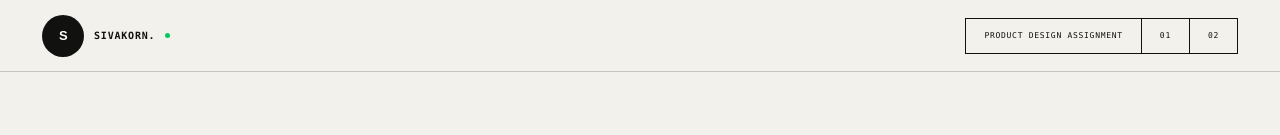
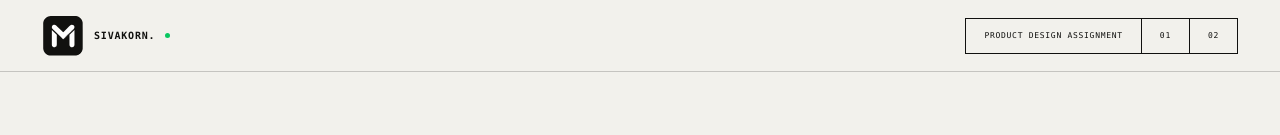
Before and after one commit to gridboxes/LMWN-Challenge, a Next.js app: page / in a window 1280 px wide. Shown: the top 135 px of the page. Built offline with nearby package versions, Linux system fonts and the light colour scheme.

Commit message:
Use black supplied logo mark

```diff
--- a/app/globals.css
+++ b/app/globals.css
@@ -26,6 +26,8 @@ main { overflow: clip; }
 .header-home { font-weight: 700; }
 .wordmark { display: flex; align-items: center; gap: 10px; font-weight: 700; }
 .wordmark span { display: grid; place-items: center; width: 36px; height: 36px; border-radius: 50%; background: var(--ink); color: var(--paper); font-family: var(--font-geist-sans); letter-spacing: -.08em; }
+.wordmark .brand-mark,.simple-brand .brand-mark { flex:0 0 auto; border-radius:0; background:transparent url('/l-mark.svg') center / contain no-repeat; }
+.wordmark .brand-mark { width:36px; height:36px; }
 
 .floating-nav { position: fixed; z-index: 30; right: 18px; top: 88px; width: 154px; padding: 10px; background: rgba(255,254,250,.92); backdrop-filter: blur(14px); border: 1px solid rgba(17,17,15,.12); border-radius: 14px; box-shadow: 0 12px 35px rgba(17,17,15,.08); }
 .floating-nav a { display: flex; gap: 12px; align-items: center; min-height: 36px; padding: 0 8px; border-bottom: 1px solid var(--line); font-size: 12px; transition: transform .2s ease, background .2s ease; }
@@ -288,6 +290,7 @@ footer { min-height:160px; padding:50px max(5vw,56px); display:flex; justify-con
 /* Focused assignment cover: one screen, two direct choices, one footer. */
 .simple-home { min-height:100vh; display:grid; grid-template-rows:72px minmax(720px,1fr) 86px; background:var(--paper); }
 .simple-header { padding:0 max(3vw,42px); display:flex; align-items:center; justify-content:space-between; border-bottom:1px solid var(--line); }.simple-brand { display:flex; align-items:center; gap:10px; text-transform:uppercase; font-family:var(--font-geist-mono); font-size:10px; letter-spacing:.08em; }.simple-brand > span { width:42px; height:42px; display:grid; place-items:center; border-radius:50%; background:var(--ink); color:var(--white); font-family:var(--font-geist-sans); font-size:13px; font-weight:800; letter-spacing:-.05em; }.simple-brand i { width:5px; height:5px; border-radius:50%; background:var(--green); }.simple-header nav { display:flex; align-items:center; border:1px solid var(--ink); font-family:var(--font-geist-mono); font-size:8px; text-transform:uppercase; letter-spacing:.09em; }.simple-header nav span,.simple-header nav a { min-height:34px; padding:0 18px; display:grid; place-items:center; border-right:1px solid var(--ink); }.simple-header nav a:last-child { border-right:0; }.simple-header nav a:hover,.simple-header nav a:focus-visible { background:var(--acid); outline:0; }
+.simple-brand .brand-mark { width:42px; height:42px; }
 .simple-hero { min-height:720px; padding:70px max(5vw,70px); display:grid; grid-template-columns:minmax(0,1.15fr) minmax(480px,.85fr); gap:7vw; align-items:center; overflow:hidden; }.simple-intro { min-width:0; }.simple-kicker { margin-bottom:50px; display:flex; align-items:center; gap:20px; }.simple-kicker > span { padding:7px 12px; border:1px solid var(--ink); font-family:var(--font-geist-mono); font-size:8px; text-transform:uppercase; letter-spacing:.08em; }.simple-kicker p { margin:0; font-size:12px; }.simple-kicker p i { display:inline-block; width:7px; height:7px; margin-right:8px; border-radius:50%; background:var(--green); }
 .simple-intro h1 { margin:0 0 44px; font-size:clamp(74px,7.3vw,128px); line-height:.78; letter-spacing:-.075em; font-weight:600; }.simple-intro h1 em { display:inline-block; margin-top:10px; padding:.02em .1em .08em; background:var(--acid); font-style:italic; box-shadow:9px 9px 0 var(--blue); transform:rotate(-.6deg); }.simple-intro > p { max-width:760px; margin:0; font-size:18px; line-height:1.55; color:#4e4e49; }
 .response-board { min-height:610px; padding:18px; display:grid; grid-template-rows:auto 1fr 1fr auto; gap:11px; background:var(--ink); color:var(--white); box-shadow:18px 18px 0 var(--blue); transform:rotate(1deg); }.response-board-head { padding:8px 8px 16px; display:flex; justify-content:space-between; border-bottom:1px solid #555; font-family:var(--font-geist-mono); font-size:8px; text-transform:uppercase; letter-spacing:.1em; }.response-board-head b { color:var(--acid); font-size:12px; }
--- a/app/page.tsx
+++ b/app/page.tsx
@@ -54,7 +54,7 @@ export function CaseStudy({ variant }: { variant: "locker" | "priority" }) {
     <main>
       <header className="site-header">
         <a className="wordmark" href="/" aria-label="Back to portfolio">
-          <span>S</span> / CASE {isPriority ? "02" : "01"}
+          <span className="brand-mark" aria-hidden="true" /> / CASE {isPriority ? "02" : "01"}
         </a>
         <a className="header-home" href="/">All work ↗</a>
       </header>
@@ -385,7 +385,7 @@ export default function Home() {
   return (
     <main className="simple-home">
       <header className="simple-header">
-        <a className="simple-brand" href="/" aria-label="Assignment overview"><span>S</span><b>Sivakorn.</b><i /></a>
+        <a className="simple-brand" href="/" aria-label="Assignment overview"><span className="brand-mark" aria-hidden="true" /><b>Sivakorn.</b><i /></a>
         <nav aria-label="Assignment navigation"><span>Product design assignment</span><a href="/work/delivering-certainty">01</a><a href="/work/priority-honestly">02</a></nav>
       </header>
 
```
Also changed, not shown: public/l-mark.svg (added), 1 other file (tests, documents, lock files or other folders).
